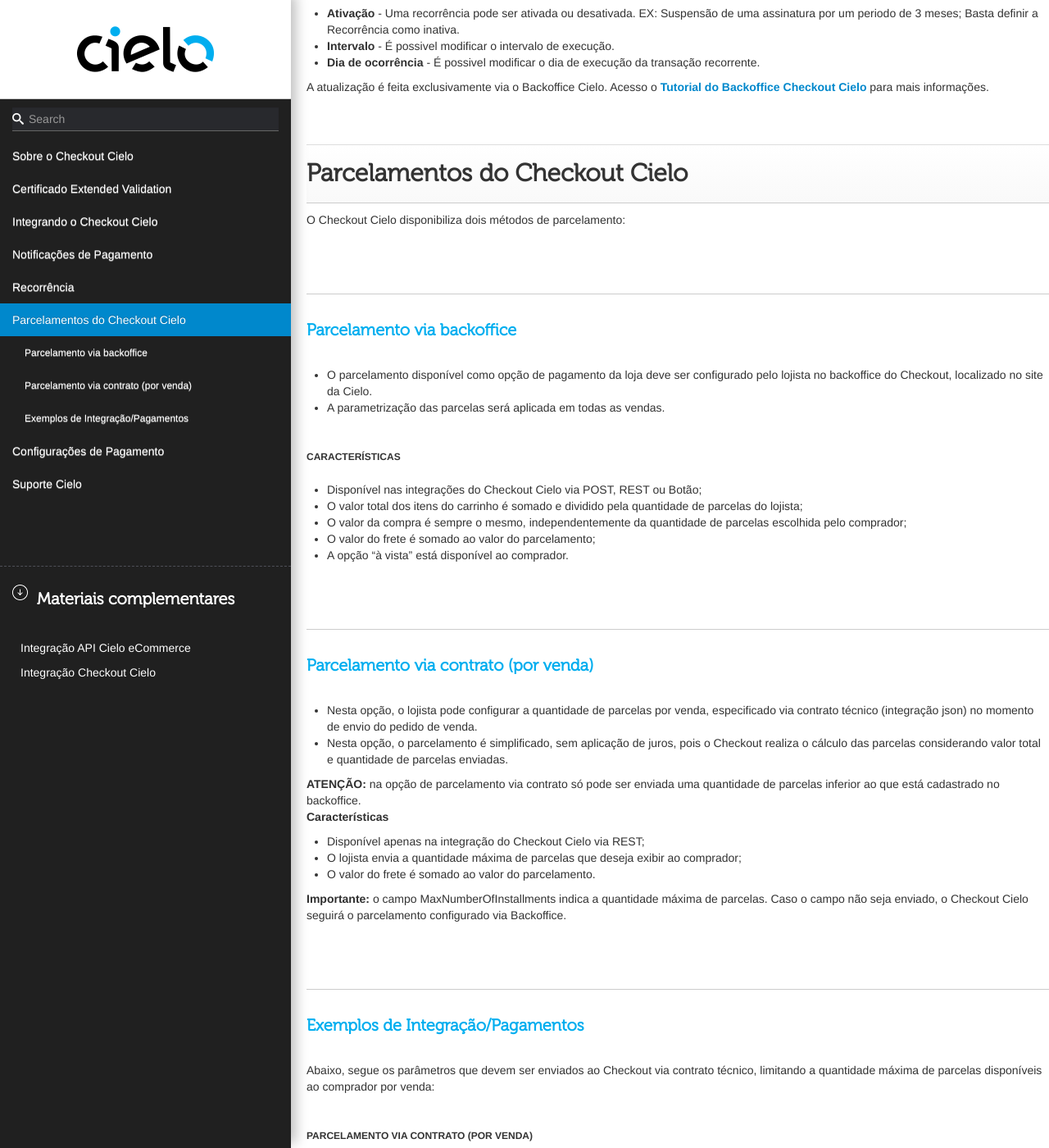
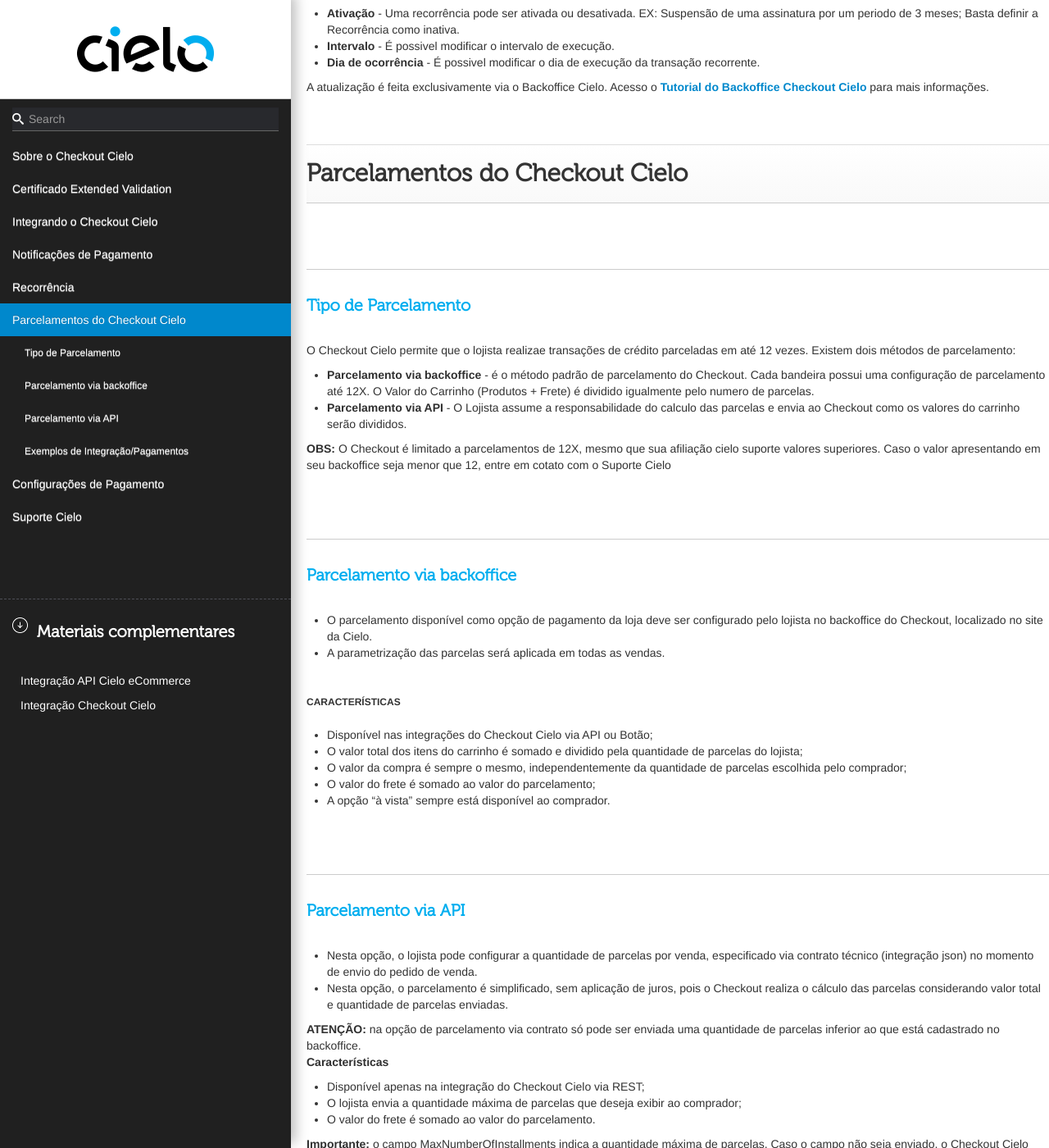
Before and after one commit to DeveloperCielo/Tutorial, a Jekyll site: the page built from _posts/2017-08-25-Checkout.md, in a window 1280 px wide and 1400 px high, scrolled down 45051 px. Shown: the whole window at 82% size. Built offline with Jekyll 4.4.1, drawn with Linux system fonts in a browser that asks for light colours; some web fonts are replaced.

Commit message:
Updated '_posts/2017-08-25-Checkout.md' via CloudCannon

```diff
--- a/_posts/2017-08-25-Checkout.md
+++ b/_posts/2017-08-25-Checkout.md
@@ -1475,22 +1475,34 @@
 
 # Parcelamentos do Checkout Cielo
 
-O Checkout Cielo disponibiliza dois métodos de parcelamento:
+
+
+## Tipo de Parcelamento
+
+
+O Checkout Cielo permite que o lojista realizae transações de crédito parceladas em até 12 vezes.
+Existem dois métodos de parcelamento:
+
+* **Parcelamento via backoffice** - é o método padrão de parcelamento do Checkout. Cada bandeira possui uma configuração de parcelamento até 12X. O Valor do Carrinho (Produtos + Frete) é dividido igualmente pelo numero de parcelas.
+* **Parcelamento via API** - O Lojista assume a responsabilidade do calculo das parcelas e envia ao Checkout como os valores do carrinho serão divididos.
+
+**OBS:** O Checkout é limitado a parcelamentos de 12X, mesmo que sua afiliação cielo suporte valores superiores. Caso o valor apresentando em seu backoffice seja menor que 12, entre em cotato com o Suporte Cielo
 
 ## Parcelamento via backoffice
+
 
 * O parcelamento disponível como opção de pagamento da loja deve ser configurado pelo lojista no backoffice do Checkout, localizado no site da Cielo.
 * A parametrização das parcelas será aplicada em todas as vendas.
 
 ### Características
 
-* Disponível nas integrações do Checkout Cielo via POST, REST ou Botão;
+* Disponível nas integrações do Checkout Cielo via API ou Botão;
 * O valor total dos itens do carrinho é somado e dividido pela quantidade de parcelas do lojista;
 * O valor da compra é sempre o mesmo, independentemente da quantidade de parcelas escolhida pelo comprador;
 * O valor do frete é somado ao valor do parcelamento;
-* A opção “à vista” está disponível ao comprador.
-
-## Parcelamento via contrato (por venda)
+* A opção “à vista” sempre está disponível ao comprador.
+
+## Parcelamento via API
 
 * Nesta opção, o lojista pode configurar a quantidade de parcelas por venda, especificado via contrato técnico (integração json) no momento de envio do pedido de venda.
 * Nesta opção, o parcelamento é simplificado, sem aplicação de juros, pois o Checkout realiza o cálculo das parcelas considerando valor total e quantidade de parcelas enviadas.
```
